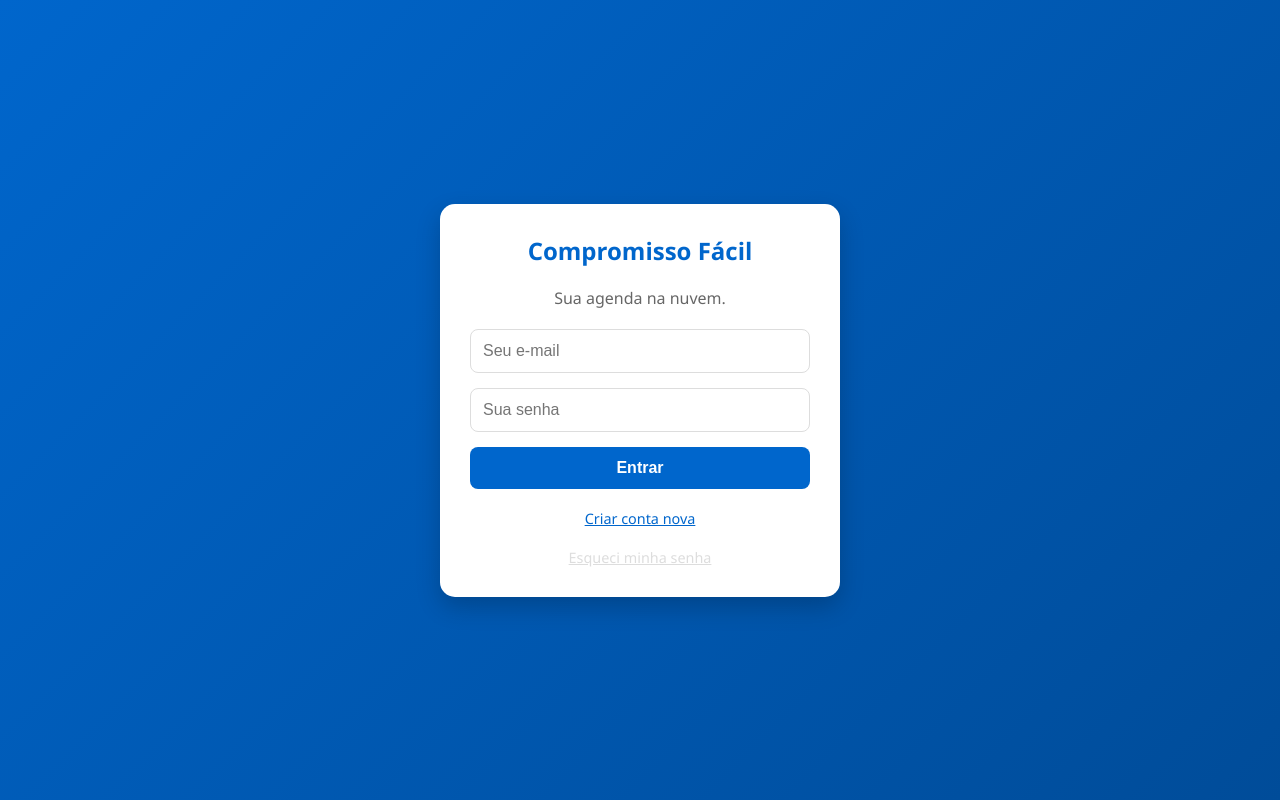
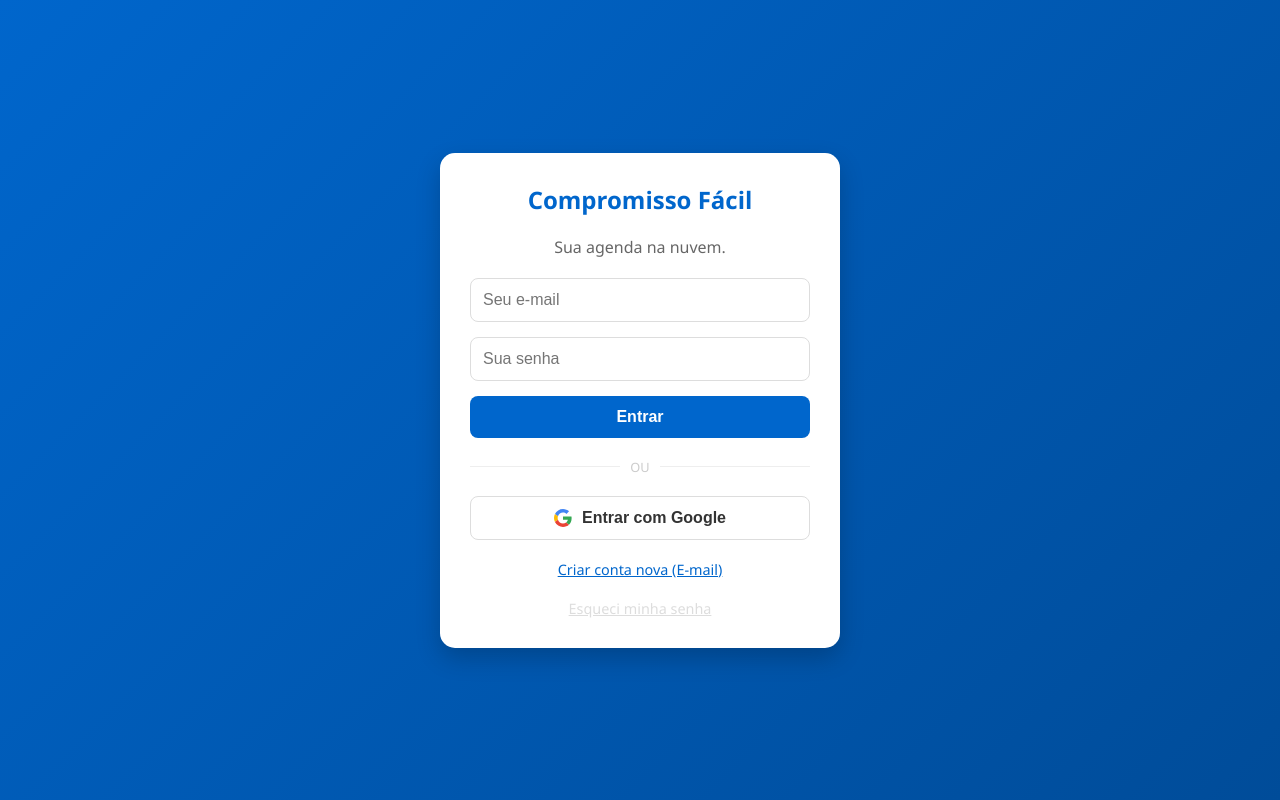
Before and after one commit to jcnoga/lembrete, a website: page index.html in a window 1280 px wide. Drawn offline with nearby package versions, Linux system fonts and the light colour scheme; no server answers.

Commit message:
Add files via upload

```diff
--- a/index.html
+++ b/index.html
@@ -43,9 +43,23 @@
         .auth-box { background: white; padding: 30px; border-radius: 15px; width: 100%; max-width: 400px; box-shadow: 0 10px 25px rgba(0,0,0,0.2); text-align: center; }
         .auth-box h2 { color: var(--primary); margin-bottom: 20px; margin-top: 0; }
         .auth-input { width: 100%; padding: 12px; border: 1px solid #ddd; border-radius: 8px; margin-bottom: 15px; font-size: 1rem; }
-        .auth-btn { width: 100%; padding: 12px; background: var(--primary); color: white; border: none; border-radius: 8px; font-weight: bold; cursor: pointer; font-size: 1rem; }
+        .auth-btn { width: 100%; padding: 12px; background: var(--primary); color: white; border: none; border-radius: 8px; font-weight: bold; cursor: pointer; font-size: 1rem; transition: background 0.2s; }
+        .auth-btn:active { transform: scale(0.98); }
         .auth-link { margin-top: 20px; font-size: 0.9rem; color: var(--primary); text-decoration: underline; cursor: pointer; display: block; }
         .hidden { display: none !important; }
+
+        /* ESTILOS GOOGLE LOGIN */
+        .divider { display: flex; align-items: center; margin: 20px 0; color: #ccc; font-size: 0.8rem; }
+        .divider span { flex: 1; height: 1px; background: #eee; }
+        .divider p { margin: 0 10px; }
+
+        .btn-google {
+            background: #fff; color: #333; border: 1px solid #ddd;
+            display: flex; align-items: center; justify-content: center; gap: 10px;
+            position: relative;
+        }
+        .btn-google:hover { background: #f9f9f9; }
+        .google-icon { width: 18px; height: 18px; }
 
         /* --- APP HEADER --- */
         header { background: var(--white); padding: 15px 20px; box-shadow: 0 1px 5px rgba(0,0,0,0.05); display: flex; justify-content: space-between; align-items: center; position: sticky; top: 0; z-index: 100; }
@@ -173,7 +187,23 @@
             <input type="password" id="log-pass" class="auth-input" placeholder="Sua senha">
 
             <button class="auth-btn" onclick="appLogin()">Entrar</button>
-            <div class="auth-link" onclick="toggleAuth('register')">Criar conta nova</div>
+
+            <!-- LOGIN COM GOOGLE -->
+            <div class="divider">
+                <span></span><p>OU</p><span></span>
+            </div>
+
+            <button class="auth-btn btn-google" onclick="appLoginGoogle()">
+                <svg class="google-icon" viewBox="0 0 48 48">
+                    <path fill="#4285F4" d="M24 9.5c3.54 0 6.71 1.22 9.21 3.6l6.85-6.85C35.9 2.38 30.47 0 24 0 14.62 0 6.51 5.38 2.56 13.22l7.98 6.19C12.43 13.72 17.74 9.5 24 9.5z"></path>
+                    <path fill="#34A853" d="M46.98 24.46c0-1.66-.15-3.21-.42-4.72H24v9.02h12.94c-.58 2.96-2.26 5.48-4.78 7.18l7.73 6c4.51-4.18 7.09-10.36 7.09-17.48z"></path>
+                    <path fill="#FBBC05" d="M10.53 28.59c-.48-1.45-.76-2.99-.76-4.59s.27-3.14.76-4.59l-7.98-6.19C.92 16.46 0 20.12 0 24c0 3.88.92 7.54 2.56 10.78l7.97-6.19z"></path>
+                    <path fill="#EA4335" d="M24 48c6.48 0 11.93-2.13 15.89-5.81l-7.73-6c-2.15 1.45-4.92 2.3-8.16 2.3-6.26 0-11.57-4.22-13.47-9.91l-7.98 6.19C6.51 42.62 14.62 48 24 48z"></path>
+                </svg>
+                Entrar com Google
+            </button>
+
+            <div class="auth-link" onclick="toggleAuth('register')">Criar conta nova (E-mail)</div>
             <div class="auth-link" onclick="toggleAuth('reset')" style="color:#ddd;">Esqueci minha senha</div>
         </div>
 
@@ -608,7 +638,7 @@
                 currentUser = user;
                 document.getElementById('auth-screen').classList.add('hidden');
                 document.getElementById('app-screen').classList.remove('hidden');
-                document.getElementById('user-display').textContent = user.email.split('@')[0];
+                document.getElementById('user-display').textContent = user.email ? user.email.split('@')[0] : "Usuário Google";
                 document.getElementById('settings-email').textContent = user.email;
 
                 // Carrega configuração de limpeza automática
@@ -663,6 +693,19 @@
         if(!email || !pass) return alert("Preencha os dados");
         auth.signInWithEmailAndPassword(email, pass).catch(err => alert(err.message));
     }
+
+    // LOGIN COM GOOGLE
+    function appLoginGoogle() {
+        const provider = new firebase.auth.GoogleAuthProvider();
+        auth.signInWithPopup(provider)
+        .then((result) => {
+            console.log("Logado com Google", result.user);
+            // onAuthStateChanged cuidará do resto
+        }).catch((error) => {
+            alert("Erro ao logar com Google: " + error.message);
+        });
+    }
+
     function appRegister() {
         const email = document.getElementById('reg-email').value;
         const pass = document.getElementById('reg-pass').value;
@@ -722,7 +765,7 @@
         const sendEmail = document.getElementById('t-send-email').checked;
         const emailAddr = document.getElementById('t-email-addr').value;
 
-        // Configurações de Lembrete (Lê dos inputs ou usa 0 se vazio, mas vamos tratar isso abaixo)
+        // Configurações de Lembrete
         const remStart = parseInt(document.getElementById('t-rem-start').value);
         const remInt = parseInt(document.getElementById('t-rem-int').value);
         const remOverInt = parseInt(document.getElementById('t-rem-over-int').value);
@@ -765,15 +808,12 @@
 
         let dbOperation;
         if(id) {
-            // Em update, não queremos sobrescrever contadores se não mudou a lógica,
-            // mas aqui simplificado sobrescrevemos configs. Para contadores, ideal seria merge.
-            // Para simplificar, vou manter os contadores antigos se existirem, lendo do appData
             const existing = appData.tasks.find(t => t.id === id);
             if(existing) {
                 data.overdueEmailCount = existing.overdueEmailCount || 0;
                 data.lastAlarmSent = existing.lastAlarmSent || null;
                 data.lastEmailSent = existing.lastEmailSent || null;
-                data.completed = existing.completed; // Mantém estado
+                data.completed = existing.completed;
             }
             dbOperation = db.collection('users').doc(currentUser.uid).collection('tasks').doc(id).update(data);
         } else {
@@ -951,10 +991,8 @@
     }
 
     // ==========================================
-    // 5. ALARMES E EMAILS AUTOMÁTICOS (LÓGICA REVISADA)
+    // 5. ALARMES E EMAILS AUTOMÁTICOS
     // ==========================================
-
-    // Verifica a cada 10 segundos
     setInterval(checkAlarms, 10000);
 
     function checkAlarms() {
@@ -963,17 +1001,14 @@
         const todayStr = getLocalDateStr();
 
         appData.tasks.forEach(task => {
-            if(task.completed) return; // Se concluída, não faz nada (a menos que quiséssemos limpar)
+            if(task.completed) return;
 
-            // ------------------------------------------
-            // A. LÓGICA DE ALARME SONORO (APP ABERTO)
-            // ------------------------------------------
+            // ALARME SONORO
             if(task.time) {
                 const taskDateTime = new Date(`${task.date}T${task.time}:00`);
                 const diffMs = taskDateTime - now;
-                const diffMin = diffMs / 60000; // Negativo se já passou
+                const diffMin = diffMs / 60000;
 
-                // Configurações do alarme da tarefa (fallback para 0 se undefined, mas devem estar populados)
                 const startMin = task.remStart || defaultConfig.alarmStartMin;
                 const freqMin = task.remInt || defaultConfig.alarmFreqMin;
                 const overFreqMin = task.remOverInt || defaultConfig.alarmOverdueFreq;
@@ -981,17 +1016,13 @@
                 let shouldTrigger = false;
                 let triggerType = "";
 
-                // 1. Alarme Antecipado (Antes do horário)
                 if (diffMin > 0 && diffMin <= startMin) {
-                    // Está na janela de alerta. Verifica intervalo.
-                    if (isIntervalPassed(task.lastAlarmSent, freqMin * 60000)) { // freq em ms
+                    if (isIntervalPassed(task.lastAlarmSent, freqMin * 60000)) {
                         shouldTrigger = true;
                         triggerType = `Faltam ${Math.ceil(diffMin)} min`;
                     }
                 }
 
-                // 2. Alarme Atrasado (Depois do horário)
-                // Usamos uma tolerância de 1 min para não disparar imediatamente com atrasado se acabou de tocar o 'na hora'
                 if (diffMin < -1) {
                     if (isIntervalPassed(task.lastAlarmSent, overFreqMin * 60000)) {
                         shouldTrigger = true;
@@ -999,7 +1030,6 @@
                     }
                 }
 
-                // 3. Alarme "Na Hora" (tolerância de 30seg) - Prioridade
                 if (Math.abs(diffMin) <= 0.5 && (!task.lastAlarmSent || (now - new Date(task.lastAlarmSent).getTime() > 60000))) {
                      shouldTrigger = true;
                      triggerType = "É AGORA!";
@@ -1007,25 +1037,20 @@
 
                 if (shouldTrigger) {
                     triggerAlarm(task, triggerType);
-                    // Atualiza timestamp localmente e no banco
                     db.collection('users').doc(currentUser.uid).collection('tasks').doc(task.id).update({
                         lastAlarmSent: now.toISOString()
                     });
                 }
             }
 
-            // ------------------------------------------
-            // B. LÓGICA DE E-MAIL (SERVIDOR/API)
-            // ------------------------------------------
+            // EMAIL
             if (task.sendEmail && task.emailAddr) {
-                const taskDate = new Date(`${task.date}T00:00:00`); // Meia noite do dia da tarefa
-                const todayDate = new Date(`${todayStr}T00:00:00`); // Meia noite de hoje
+                const taskDate = new Date(`${task.date}T00:00:00`);
+                const todayDate = new Date(`${todayStr}T00:00:00`);
 
-                // Diferença em dias (inteiros)
                 const diffTime = taskDate.getTime() - todayDate.getTime();
                 const diffDays = Math.ceil(diffTime / (1000 * 60 * 60 * 24));
 
-                // Configs
                 const mailStartDays = task.mailDays || defaultConfig.emailDaysBefore;
                 const mailFreqDays = task.mailInt || defaultConfig.emailFreqDays;
                 const mailOverFreq = task.mailOverInt || defaultConfig.emailOverdueFreq;
@@ -1035,21 +1060,14 @@
                 let shouldSend = false;
                 let subjectPrefix = "";
 
-                // 1. Email Antecipado ou No Dia
                 if (diffDays >= 0 && diffDays <= mailStartDays) {
-                    // Verifica se já enviou HOJE ou se passou o intervalo de dias
-                    // Aqui a lógica é: se intervalo é 1 dia, envia todo dia.
-                    // Para simplificar: verificamos se lastEmailSent foi há mais de (freq * 24h) atrás
-                    // Se nunca enviou, envia.
                     if (isIntervalPassed(task.lastEmailSent, mailFreqDays * 86400000)) {
                         shouldSend = true;
                         subjectPrefix = diffDays === 0 ? "HOJE:" : "Lembrete:";
                     }
                 }
 
-                // 2. Email Atrasado
                 if (diffDays < 0) {
-                    // Se ainda não estourou o limite de envios atrasados
                     if (overdueCount < mailMax) {
                         if (isIntervalPassed(task.lastEmailSent, mailOverFreq * 86400000)) {
                             shouldSend = true;
@@ -1065,7 +1083,6 @@
         });
     }
 
-    // Auxiliar para verificar intervalo de tempo
     function isIntervalPassed(lastStr, intervalMs) {
         if (!lastStr) return true;
         const last = new Date(lastStr).getTime();
@@ -1074,7 +1091,6 @@
     }
 
     function sendEmail(task, subjectPrefix, isOverdue) {
-        // Marca como enviado antes do fetch para evitar duplo envio se a conexão for lenta
         const nowIso = new Date().toISOString();
         let updateData = { lastEmailSent: nowIso };
         if (isOverdue) {
@@ -1098,7 +1114,6 @@
             </div>
         `;
 
-        // URL da API (Substitua pela sua URL se necessário, estou usando a do exemplo anterior)
         fetch('https://enviaremailsdiarios-368296869868.southamerica-east1.run.app/send-email', {
             method: 'POST',
             headers: { 'Content-Type': 'application/json' },
@@ -1112,7 +1127,6 @@
     }
 
     function triggerAlarm(task, typeText) {
-        // Toca som de alarme
         const audio = document.getElementById('audioAlert');
         audio.currentTime = 0;
         audio.play().catch(()=>{});
@@ -1289,7 +1303,7 @@
         document.getElementById('t-email-addr').value = '';
         document.getElementById('t-send-email').checked = false;
 
-        // CARREGA DEFAULTS NOS INPUTS DO MODAL
+        // CARREGA DEFAULTS
         document.getElementById('t-rem-start').value = defaultConfig.alarmStartMin;
         document.getElementById('t-rem-int').value = defaultConfig.alarmFreqMin;
         document.getElementById('t-rem-over-int').value = defaultConfig.alarmOverdueFreq;
@@ -1314,11 +1328,10 @@
         document.getElementById('t-send-email').checked = t.sendEmail;
         document.getElementById('t-email-addr').value = t.emailAddr||'';
 
-        // Carrega configurações específicas da tarefa ou fallback pro default
+        // Configs
         document.getElementById('t-rem-start').value = t.remStart || defaultConfig.alarmStartMin;
         document.getElementById('t-rem-int').value = t.remInt || defaultConfig.alarmFreqMin;
         document.getElementById('t-rem-over-int').value = t.remOverInt || defaultConfig.alarmOverdueFreq;
-
         document.getElementById('t-mail-days').value = t.mailDays || defaultConfig.emailDaysBefore;
         document.getElementById('t-mail-int').value = t.mailInt || defaultConfig.emailFreqDays;
         document.getElementById('t-mail-over-int').value = t.mailOverInt || defaultConfig.emailOverdueFreq;
```
